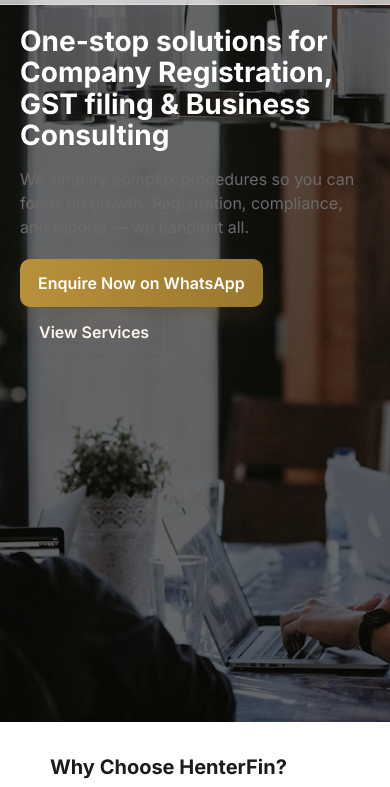
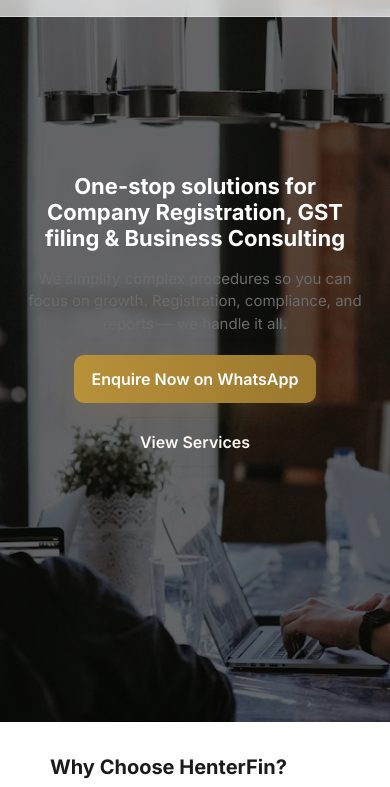
Before and after one commit to MUHAMMEDHAMEED/HenterFin, a plain HTML site: page index.html in a window 390 px wide. Shown: the part 122-909 px from the top of the page. Drawn offline with Linux system fonts and the light colour scheme.

Commit message:
Implement responsive fixes for hero header
Added responsive styles for hero header and mobile fixes.

```diff
--- a/style.css
+++ b/style.css
@@ -496,6 +496,93 @@
   box-shadow: 0 24px 60px rgba(0,0,0,0.25);
 }
 
+/* ================================
+   HERO + HEADER RESPONSIVE FIX
+   ================================ */
+
+/* Prevent header overlap */
+.site-header{
+  padding: 6px 0;
+}
+
+/* HERO FULL HEIGHT + RESPONSIVE */
+.hero{
+  min-height: 100svh; /* mobile safe viewport */
+  display: flex;
+  align-items: center;
+  padding: 0;
+}
+
+/* Background image behaves correctly */
+.hero::before{
+  content:"";
+  position:absolute;
+  inset:0;
+  background: inherit;
+  background-size: cover;
+  background-position: center;
+  z-index:0;
+}
+
+/* Overlay layer */
+.hero > div:first-child{
+  position:absolute;
+  inset:0;
+}
+
+/* Content layer */
+.hero-inner{
+  position: relative;
+  z-index: 2;
+  width: 100%;
+  padding: 120px 0 80px;
+}
+
+/* Text scaling */
+.hero-text h2{
+  font-size: clamp(22px, 4vw, 34px);
+  line-height: 1.2;
+}
+
+.hero-text p{
+  font-size: clamp(14px, 2.5vw, 17px);
+}
+
+/* Buttons wrap nicely */
+.hero-ctas{
+  display: flex;
+  flex-wrap: wrap;
+  gap: 14px;
+}
+
+/* ================================
+   MOBILE FIXES
+   ================================ */
+
+@media (max-width: 780px){
+
+  .site-header{
+    backdrop-filter: blur(8px);
+  }
+
+  .hero-inner{
+    padding: 100px 20px 60px;
+    text-align: center;
+  }
+
+  .hero-text h2{
+    font-size: 22px;
+  }
+
+  .hero-text p{
+    font-size: 15px;
+  }
+
+  .hero-ctas{
+    justify-content: center;
+  }
+
+}
 
 
 /* utility */
```
